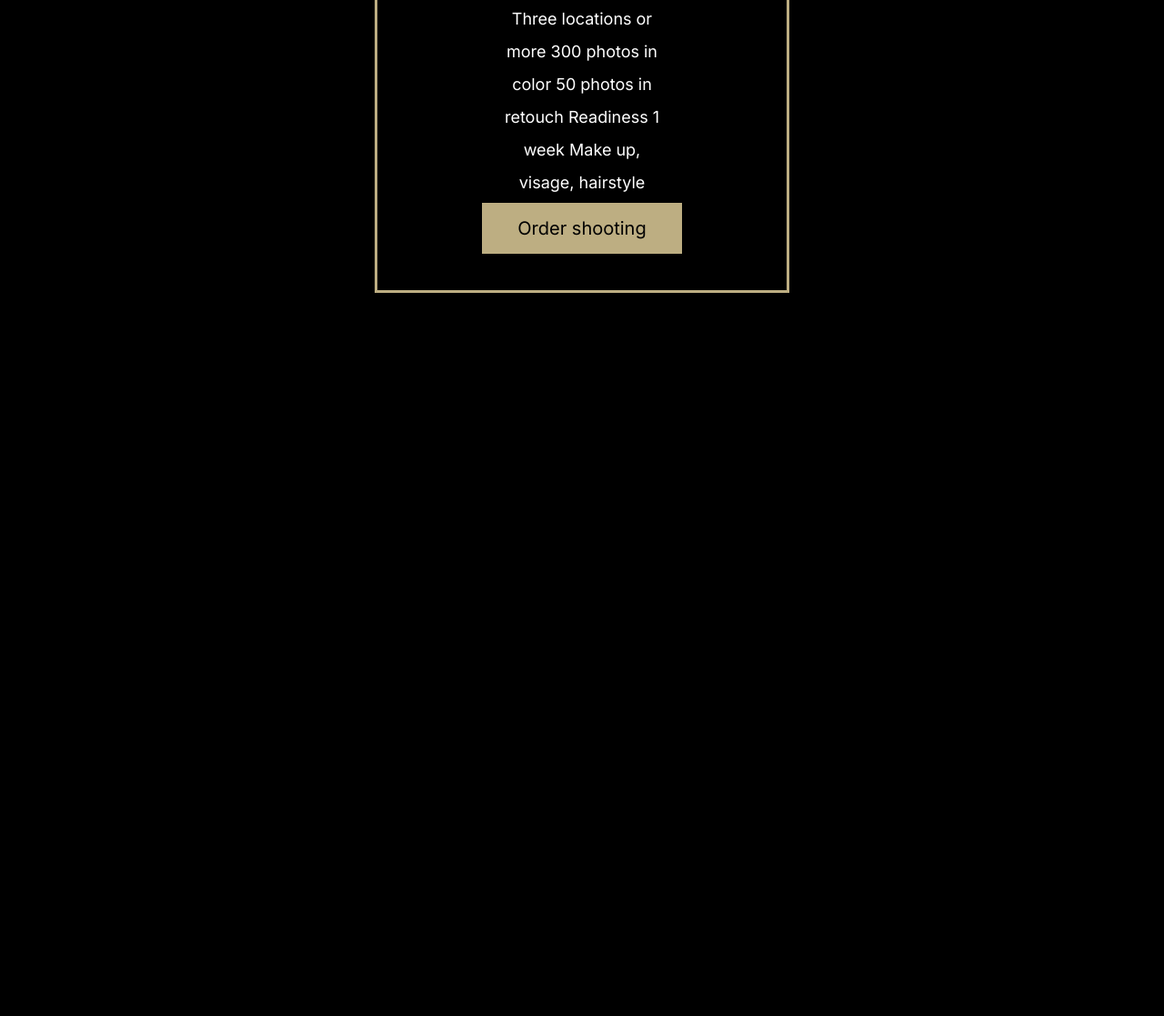
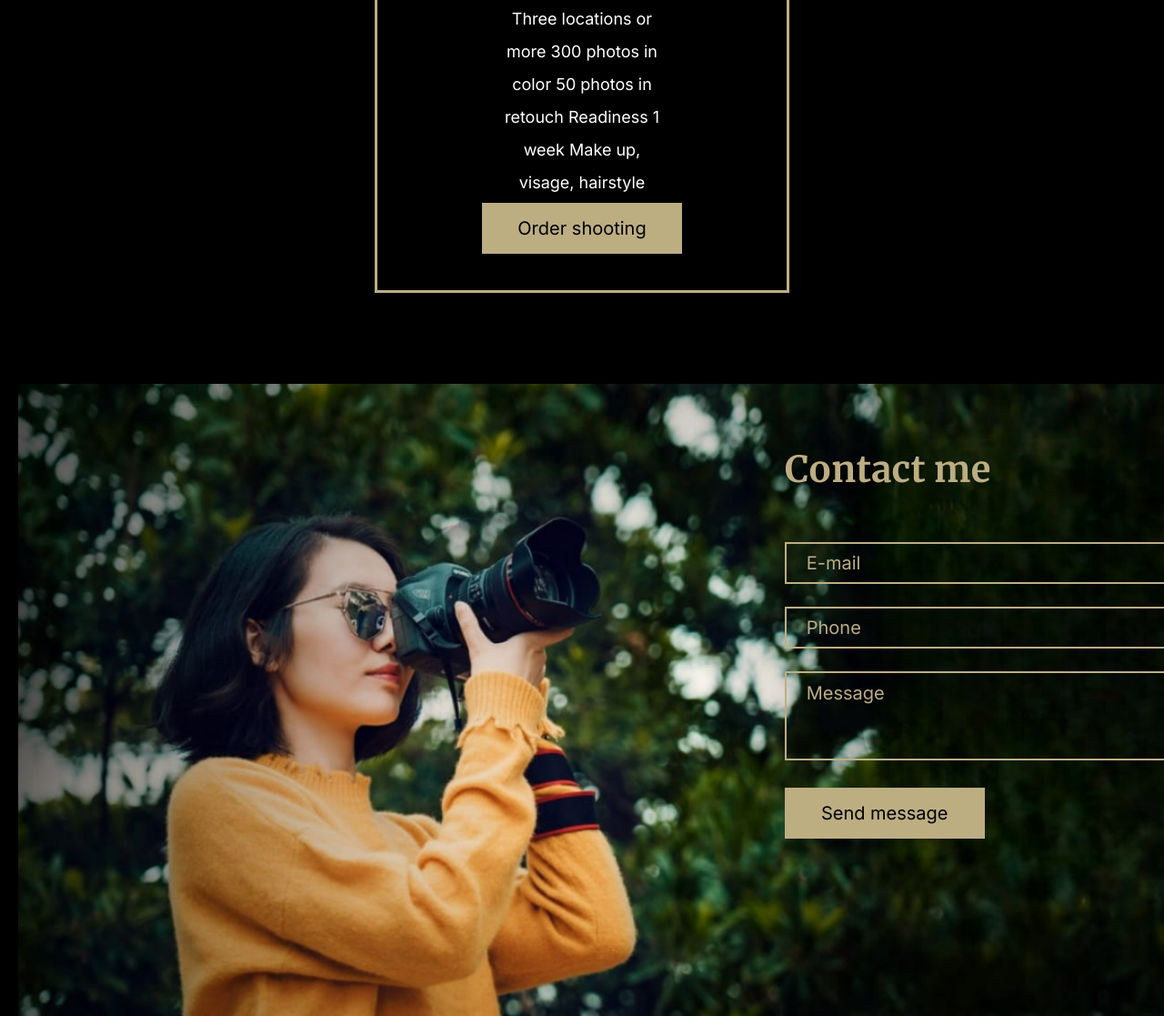
Before and after one commit to anastasia19141918/portfolio, a website: page index.html in a window 1280 px wide. Shown: the part 5355-6472 px from the top of the page at 91% size. Before the commit the page ends 5707 px from the top, so only its background shows below. Drawn offline with Linux system fonts and the light colour scheme.

Commit message:
feat: add contact

```diff
--- a/index.html
+++ b/index.html
@@ -153,6 +153,20 @@
       </div>
     </section>
 
+    <section class="contact">
+      <div class="wrapper">
+        <div class="contact__inf">
+          <h2 class="contact__title">Contact me</h2>
+          <form class="contact__form">
+            <input type="email" class="contact__input" size="40" placeholder="E-mail">
+            <input type="tel" class="contact__input" size="40" placeholder="Phone">
+            <textarea class="contact__input contact__textarea" name="comment" cols="40" rows="3" placeholder="Message"></textarea>
+            <input type="submit" class="button" value="Send message">
+          </form>
+        </div>
+      </div>
+    </section>
+
   </main>
 </body>
 </html>
--- /dev/null
+++ b/src/sass/components/_contact.scss
@@ -0,0 +1,63 @@
+.contact {
+  padding: 0px 0px 195px 0px;
+  background-image: url('../../src/img/contact/contacts.png');
+  background-repeat: no-repeat;
+  background-position: 20px 30%;
+  background-size: cover;
+};
+
+.contact__inf {
+  width: 445px;
+  display: flex;
+  flex-direction: column;
+  padding: 4.2% 0 0 67.4%;
+
+};
+
+
+.contact__form {
+  display: flex;
+  flex-direction: column;
+};
+
+.contact__title {
+  margin-bottom: 40px;
+  color: $color-title;
+  font-size: 4.0rem;
+  line-height: 8.0rem;
+  text-align: left;
+  font-family: 'Merriweather';
+  font-style: normal;
+  font-weight: 700;
+};
+
+.contact__form {
+  display: flex;
+  flex-direction: column;
+  gap: 25px 0px;
+}
+
+.contact__input {
+  width: 100%;
+  cursor: pointer;
+  background: transparent;
+  border: 2px solid $color-title;
+  color: $color-title;
+  font-family: 'Inter';
+  font-style: normal;
+  font-weight: 400;
+  font-size: 2.0rem;
+  line-height: 4.0rem;
+};
+
+input::placeholder,
+textarea::placeholder {
+  padding: 0px 0px 0px 20px;
+  color: $color-title;
+};
+
+.contact__textarea {
+  height: 90px;
+  margin-bottom: 5px;
+  resize: none;
+}
--- a/src/sass/components/_price.scss
+++ b/src/sass/components/_price.scss
@@ -1,5 +1,5 @@
 .price {
-  padding: 70px 0px 30px;
+  padding: 70px 0px 100px;
 };
 
 .price__gallery {
--- a/src/sass/index.scss
+++ b/src/sass/index.scss
@@ -28,3 +28,4 @@
 @import 'components/portfolio';
 @import 'components/video';
 @import 'components/price';
+@import 'components/contact';
```
Also changed, not shown: src/img/contact/contacts.png (added), src/sass/index.css, 1 other file.
